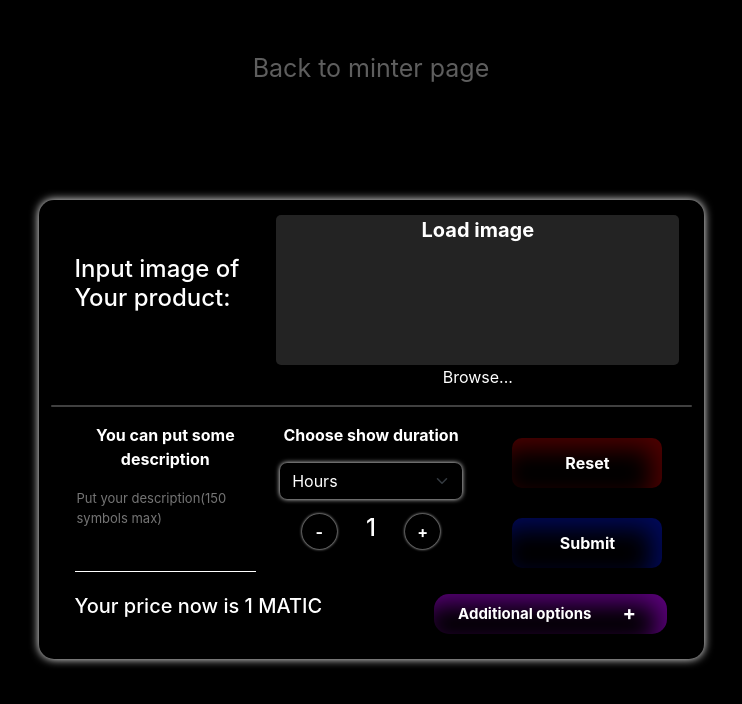
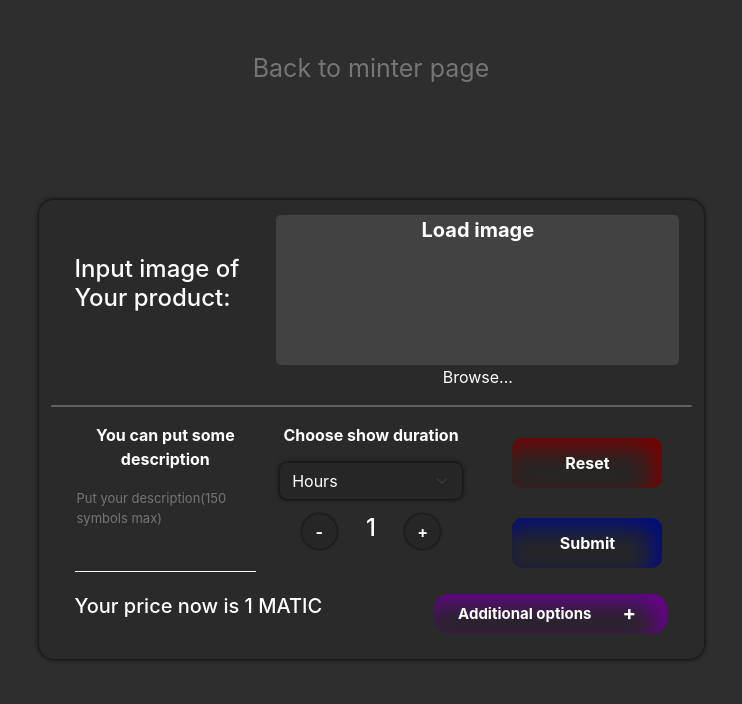
Before and after one commit to babo4ka/NFTcollectionRep, a React (Create React App) app: page /adsorder in a window 1280 px wide. Shown: the top 704 px of the page, without its empty margins (269-1011 px from the left). Built offline with nearby package versions, Linux system fonts and the light colour scheme.

Commit message:
20:35 09.02.2022

```diff
--- a/src/AdvertismentForm.scss
+++ b/src/AdvertismentForm.scss
@@ -9,7 +9,7 @@
 
     min-height: 250px;
 
-    box-shadow: 0px 0px 10px white;
+    box-shadow: 0px 0px 5px rgb(0, 0, 0);
 }
 
 #image_input_holder{
@@ -111,7 +111,7 @@
     border: none;
     background-color: rgba(0, 0, 0, 0.09);
     border-radius: 7px;
-    box-shadow: 0px 0px 5px white;
+    box-shadow: 0px 0px 5px rgb(0, 0, 0);
     color: white;
 }
 
@@ -145,7 +145,7 @@
 }
 
 #reset_btn{
-    box-shadow: inset -10px 10px 25px#4e0000;
+    box-shadow: inset -10px 10px 25px#790000;
 }
 
 #reset_btn:hover{
@@ -153,11 +153,11 @@
 }
 
 #submit_btn{
-    box-shadow: inset -10px 10px 25px #00095A;
+    box-shadow: inset -10px 10px 25px #000d81;
 }
 
 #submit_btn:hover{
-    box-shadow: inset -15px 15px 25px #0011a8;
+    box-shadow: inset -15px 15px 25px #0013bd;
 }
 
 .form_footer{
@@ -184,7 +184,7 @@
 
 #add_btn_block{
     background-color: rgba(0, 0, 0, 0.09);
-    box-shadow: inset -10px 10px 25px #5A007A;
+    box-shadow: inset -10px 10px 25px #6b0092;
 
     border-radius: 15px;
 
--- a/src/MinterPage.scss
+++ b/src/MinterPage.scss
@@ -26,6 +26,7 @@
     color: rgb(230, 216, 216);
 }
 
+
 #orders_txt{
     margin-top: 50px;
     text-align: center;
@@ -39,9 +40,9 @@
 .welcome_page{
     min-height: 250px;
 
-    background-color: #181B32;
+    background-color: #181b32af;
 
-    border: 1px solid black;
+    border-radius: 10px;
 
     margin: 15px 30px;
 
@@ -66,9 +67,9 @@
 }
 
 #ads_order{
-    box-shadow: inset 45px 71px 63px rgba(8, 0, 50, 0.25);
+    box-shadow: inset 45px 71px 63px rgba(8, 0, 50, 0.25), 0px 0px 5px rgb(0, 0, 0);
 }
 
 #rebus_welc{
-    box-shadow: inset -45px 73px 63px rgba(0, 0, 0, 0.25);
+    box-shadow: inset -45px 73px 63px rgba(0, 0, 0, 0.25), 0px 0px 5px rgb(0, 0, 0);
 }
--- a/src/RebusesPage.scss
+++ b/src/RebusesPage.scss
@@ -5,9 +5,9 @@
 
     font-size: 25px;
 
-    color: rgb(94, 94, 94);
+    color: rgb(117, 117, 117);
 
-    background-color: rgba(0, 0, 0, 0.342);
+    background-color: rgba(0, 0, 0, 0);
 
     text-align: center;
 
@@ -85,9 +85,9 @@
 .rebus_body{
   margin: 25px 10px;
 
-  background-color: rgba(0, 0, 0, 0.9);
+  background-color: rgba(0, 0, 0, 0.09);
 
-  box-shadow: 0px 0px 10px white, 15px 15px 55px inset rgba(0, 0, 255, 0.26);
+  box-shadow: 0px 0px 5px rgb(0, 0, 0);
 
   border-radius: 10px;
 
--- a/src/components/css/Examples.scss
+++ b/src/components/css/Examples.scss
@@ -9,7 +9,9 @@
 
     margin: 15px 15px;
 
-    border: 4px solid rgb(230, 216, 216);
+    box-shadow: 0px 0px 5px rgb(0, 0, 0);
+
+    border-radius: 10px;
 
     height: 200px;
     width: 200px;
@@ -18,4 +20,6 @@
 .pic{
     height: 100%;
     width: 100%;
+
+    border-radius: 10px;
 }
--- a/src/components/css/MintWindow.scss
+++ b/src/components/css/MintWindow.scss
@@ -12,7 +12,7 @@
 
     min-height: 350px;
 
-    box-shadow: 0px 0px 10px white;
+    box-shadow: 0px 0px 10px rgb(0, 0, 0);
 }
 
 
--- a/src/components/css/SiteButton.scss
+++ b/src/components/css/SiteButton.scss
@@ -24,7 +24,7 @@
 
     background-color: rgba(0, 0, 0, 0.09);
 
-    box-shadow: 0px 0px 3px white;
+    box-shadow: 0px 0px 3px rgb(0, 0, 0);
 
     color: white;
 
@@ -34,7 +34,7 @@
 }
 
 .site_btn:hover{
-    box-shadow: 0px 0px 3px white, .1px .1px 5px inset rgba(255, 255, 255, 0.801);
+    box-shadow: 0px 0px 3px rgb(0, 0, 0), .1px .1px 5px inset rgba(0, 0, 0, 0.801);
 }
 
 .site_btn:disabled{
--- a/src/index.scss
+++ b/src/index.scss
@@ -9,7 +9,7 @@ body {
   padding-left: 20px;
   padding-right: 20px;
 
-  background-color: rgb(0, 0, 0);
+  background-color: rgb(46, 46, 46);
 }
 
 code {
```
